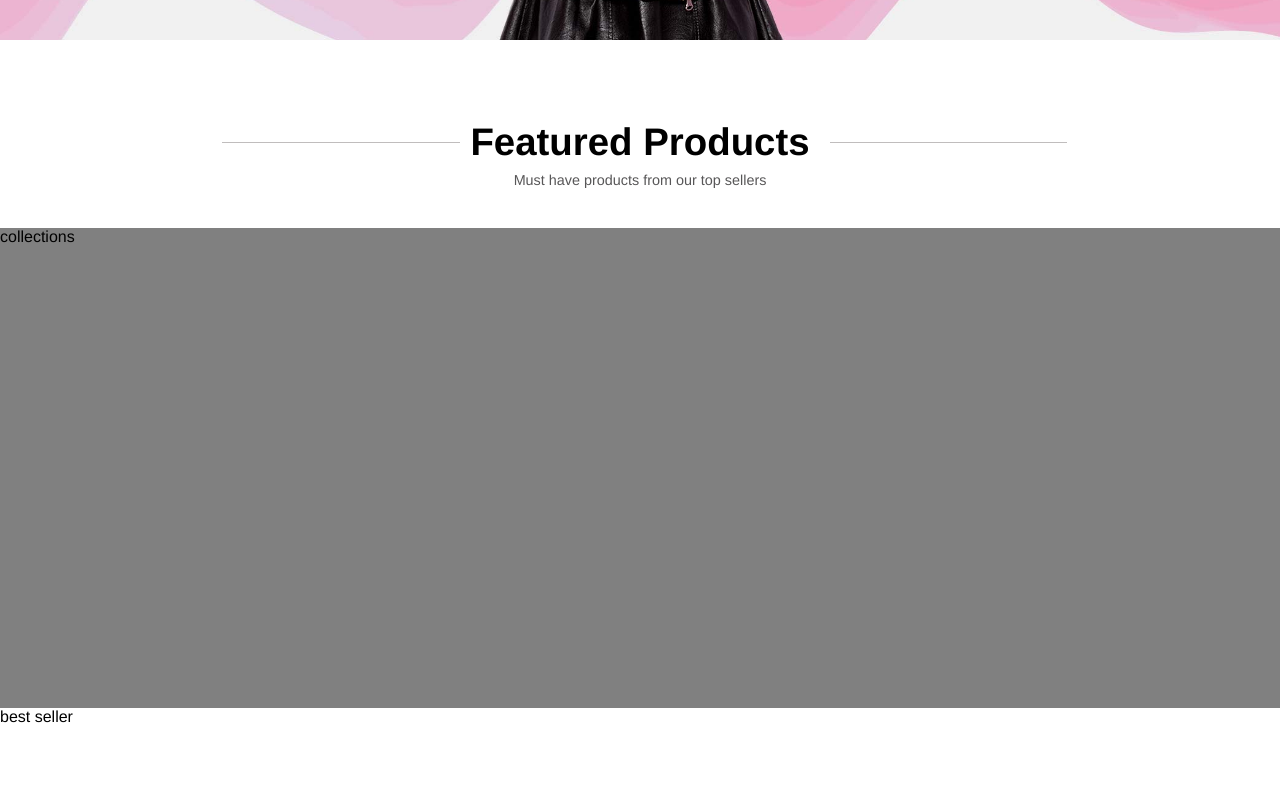
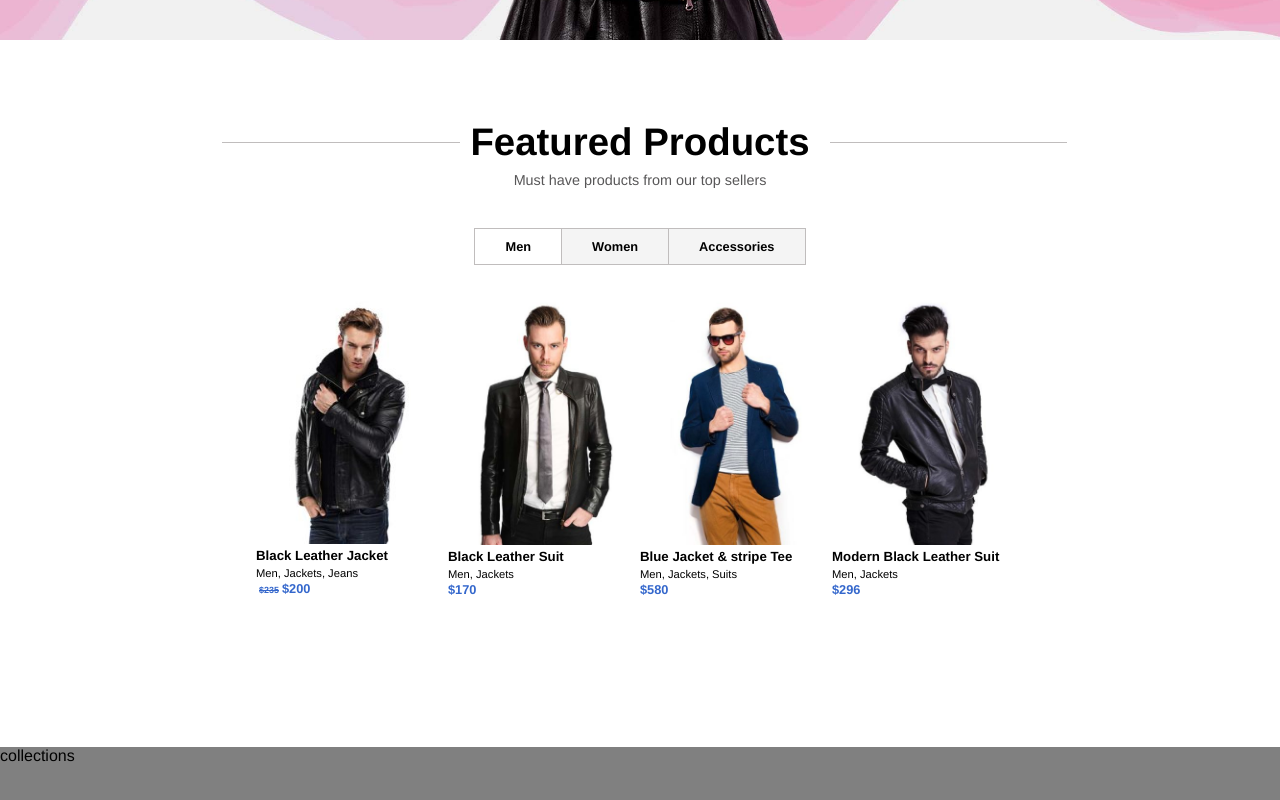
Before and after one commit to amalialorena/proj-html-vuejs, a Vue app: page / in a window 1280 px wide. Shown: the part 620-1420 px from the top of the page. Built offline with nearby package versions, Linux system fonts and the light colour scheme.

Commit message:
added main section, featured products component

```diff
--- a/src/components/FeaturedProducts.vue
+++ b/src/components/FeaturedProducts.vue
@@ -3,6 +3,37 @@
         <Title
         :title="titleText"
         :subtitle="subtitleText"/>
+        <div class="categories">
+            <div class="category selected">Men</div>
+            <div class="category middle">Women</div>
+            <div class="category">Accessories</div>
+        </div>
+        <div class="cards">
+            <div class="card">
+                <img src="../assets/img/black_elegant_leather_jacket-231x300.jpg" alt="black leather jacket">
+                <h5>Black Leather Jacket</h5>
+                <small>Men, Jackets, Jeans</small>
+                <p><s>&dollar;235</s>&dollar;200</p>
+            </div>
+             <div class="card">
+                <img src="../assets/img/black_leather_suit-400x520.jpg" alt="black leather jacket">
+                <h5>Black Leather Suit</h5>
+                <small>Men, Jackets</small>
+                <p>&dollar;170</p>
+            </div>
+             <div class="card">
+                <img src="../assets/img/blue_jacket_and_white_stripe_tee-400x520.jpg" alt="black leather jacket">
+                <h5>Blue Jacket & stripe Tee</h5>
+                <small>Men, Jackets, Suits</small>
+                <p>&dollar;580</p>
+            </div>
+             <div class="card">
+                <img src="../assets/img/modern_black_leather_suit-400x520.jpg" alt="black leather jacket">
+                <h5> Modern Black Leather Suit</h5>
+                <small>Men, Jackets</small>
+                <p>&dollar;296</p>
+            </div>
+        </div>
 
     </section>
 </template>
@@ -26,9 +57,50 @@ export default {
 }
 </script>
 
+<style scoped lang="scss">
+     .categories {
+        display: flex;
+        justify-content: center;
+        .category {
+            padding: 10px 30px;
+            border: 1px solid #c0bdbd;;
+            font-size: .8em;
+            font-weight: 600;
+            background-color: #f4f4f4;
+        }
+        .middle {
+            border-right: 0;
+            border-left: 0;
+        }
+        .selected {
+            background-color: white;
+        }
+    }
+    .cards {
+        display: flex;
+        margin: auto;
+        width:60%;
+        .card {
+            margin-top: 30px;
+            margin-bottom: 150px;
+            width: calc(100% / 4);
+            img {
+                width: 100%;
+            }
+            small {
+            font-size: .7em;
+            }
+            p {
+                color:#3467cc;
+                font-size: .8em;
+                font-weight: 600;
+                s {
+                    font-size: .7em;
+                    margin: 3px;
+                }
+            }
+            }
 
-<style scoped lang="scss">
-    header {
-        height: 70vh;
     }
+
 </style>
--- a/src/components/Nav.vue
+++ b/src/components/Nav.vue
@@ -12,7 +12,6 @@ export default {
 
 
 <style scoped lang="scss">
-// debug
     nav {
         height: 100px;
         background-color: #b5b5b5;
```
